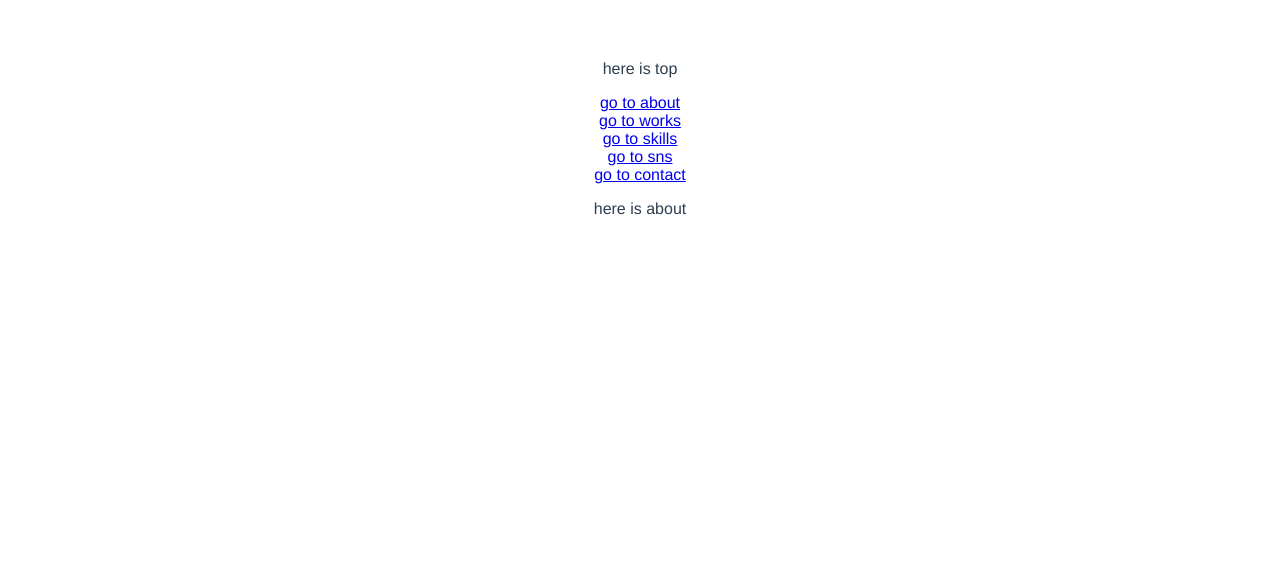
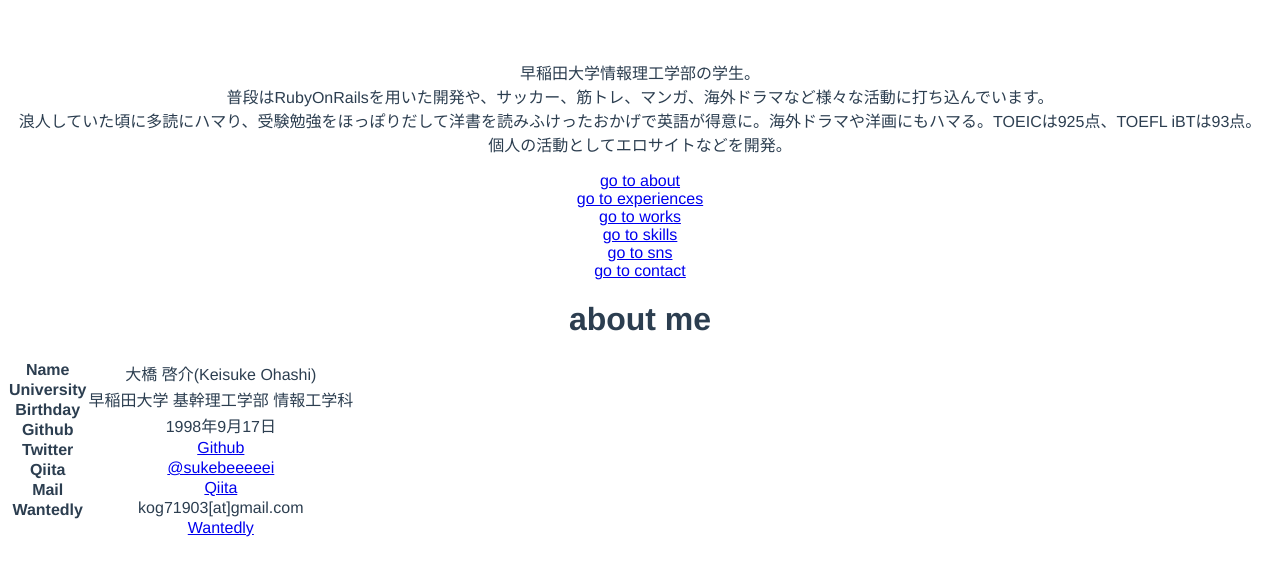
Before and after one commit to keisukee/portfolio, a Vue app: page /about in a window 1280 px wide. Shown: the top 576 px of the page. Built offline with nearby package versions, Linux system fonts and the light colour scheme.

Commit message:
Add description to each section.

```diff
--- a/index.html
+++ b/index.html
@@ -4,6 +4,7 @@
     <meta charset="utf-8">
     <meta name="viewport" content="width=device-width,initial-scale=1.0">
     <title>portfolio</title>
+    <link href="https://use.fontawesome.com/releases/v5.6.1/css/all.css" rel="stylesheet">
   </head>
   <body>
     <div id="app"></div>
--- a/src/App.vue
+++ b/src/App.vue
@@ -8,6 +8,7 @@
 <script>
 import top from './components/top.vue'
 import about from './components/about.vue'
+import experiences from './components/experiences.vue'
 import works from './components/works.vue'
 import skills from './components/skills.vue'
 import sns from './components/sns.vue'
--- a/src/components/about.vue
+++ b/src/components/about.vue
@@ -1,8 +1,40 @@
 <template>
   <div>
-    <p>
-      here is about
-    </p>
+    <h1>about me</h1>
+    <table>
+      <thead>
+        <tr>
+          <th>Name</th>
+          <th>University</th>
+          <th>Birthday</th>
+          <th>Github</th>
+          <th>Twitter</th>
+          <th>Qiita</th>
+          <th>Mail</th>
+          <th>Wantedly</th>
+        </tr>
+      </thead>
+      <tbody>
+        <tr>
+          <td>大橋 啓介(Keisuke Ohashi)</td>
+          <td>早稲田大学 基幹理工学部 情報工学科</td>
+          <td>1998年9月17日</td>
+          <td>
+            <a href="https://github.com/keisukee">Github</a>
+          </td>
+          <td>
+            <a href="https://twitter.com/sukebeeeeei">@sukebeeeeei</a>
+          </td>
+          <td>
+            <a href="https://qiita.com/sukebeeeee">Qiita</a>
+          </td>
+          <td>kog71903[at]gmail.com</td>
+          <td>
+            <a href="https://www.wantedly.com/users/67034394">Wantedly</a>
+          </td>
+        </tr>
+      </tbody>
+    </table>
   </div>
 </template>
 
@@ -10,4 +42,23 @@
 </script>
 
 <style>
+table{
+  display: flex;
+}
+thead{
+  display: flex;
+  flex-direction: column;
+
+}
+thead tr{
+  display: flex;
+  flex-direction: column;
+}
+tbody{
+  display: flex;
+}
+tbody tr{
+  display: flex;
+  flex-direction: column;
+}
 </style>
--- a/src/components/contact.vue
+++ b/src/components/contact.vue
@@ -1,8 +1,6 @@
 <template>
   <div>
-    <p>
-      here is contact
-    </p>
+    <p>ご連絡はkog71903[at]@gmail.comまで</p>
   </div>
 </template>
 
--- /dev/null
+++ b/src/components/experiences.vue
@@ -0,0 +1,43 @@
+<template>
+  <div>
+    <table>
+      <thead>
+        <tr>
+          <th>2018/08~2019/03</th>
+          <th>2019/06~now</th>
+        </tr>
+      </thead>
+      <tbody>
+        <tr>
+          <td>Favy</td>
+          <td>Follop</td>
+        </tr>
+      </tbody>
+    </table>
+  </div>
+</template>
+
+<script>
+</script>
+
+<style>
+table{
+  display: flex;
+}
+thead{
+  display: flex;
+  flex-direction: column;
+
+}
+thead tr{
+  display: flex;
+  flex-direction: column;
+}
+tbody{
+  display: flex;
+}
+tbody tr{
+  display: flex;
+  flex-direction: column;
+}
+</style>
--- a/src/components/skills.vue
+++ b/src/components/skills.vue
@@ -1,8 +1,49 @@
 <template>
   <div>
-    <p>
-      here is skills
-    </p>
+    <ul>
+      <ul>Ruby
+        <li>Ruby On Rails</li>
+        <li>Slim, Haml</li>
+        <li>Sass, Scss</li>
+      </ul>
+      <ul>HTML/CSS
+        <li>Bootstrap</li>
+        <li>BEM</li>
+      </ul>
+      <ul>JavaScript
+        <li>jQuery</li>
+        <li>Vue.js</li>
+      </ul>
+      <ul>C
+      </ul>
+      <ul>Java
+      </ul>
+      <ul>Python
+      </ul>
+      <ul>DB
+        <li>MySQL</li>
+        <li>PostgreSQL</li>
+        <li>Redis</li>
+      </ul>
+      <ul>インフラ
+        <li>Heroku</li>
+      </ul>
+      <ul>その他
+        <li>Docker</li>
+        <li>CircleCI</li>
+      </ul>
+      <ul>ツール
+        <li>Github</li>
+        <li>Slack</li>
+        <li>Adobe XD</li>
+        <li>Pivotal Tracker</li>
+      </ul>
+      <ul>趣味＆特技もろもろ
+        <li>英語（TOEIC 925点, TOEFL iBT 93点）</li>
+        <li>サッカー</li>
+        <li>筋トレ</li>
+      </ul>
+    </ul>
   </div>
 </template>
 
--- a/src/components/sns.vue
+++ b/src/components/sns.vue
@@ -1,8 +1,18 @@
 <template>
   <div>
-    <p>
-      here is sns
-    </p>
+    <a href="https://github.com/keisukee" target="_blank">
+      <i class="fab fa-github-square"></i>
+    </a>
+    <a href="https://qiita.com/sukebeeeee">
+      <img src="../assets/qiita-favicon.png" alt="Qiita" width=20 height=20>
+    </a>
+    <a href="https://twitter.com/sukebeeeeei">
+      <i class="fab fa-twitter-square"></i>
+    </a>
+    <a href="https://www.wantedly.com/users/67034394">
+      <img src="" alt="">
+      <img src="../assets/wantedly_mark.png" alt="Wantedly" width=20 height=20>
+    </a>
   </div>
 </template>
 
--- a/src/components/top.vue
+++ b/src/components/top.vue
@@ -1,13 +1,20 @@
 <template>
   <div>
-    <p>
-      here is top
+    <div class="description">
+      <p>早稲田大学情報理工学部の学生。<br>
+        普段はRubyOnRailsを用いた開発や、サッカー、筋トレ、マンガ、海外ドラマなど様々な活動に打ち込んでいます。<br>
+        浪人していた頃に多読にハマり、受験勉強をほっぽりだして洋書を読みふけったおかげで英語が得意に。海外ドラマや洋画にもハマる。TOEICは925点、TOEFL iBTは93点。<br>
+        個人の活動としてエロサイトなどを開発。<br>
       </p>
+    </div>
+    <nav>
       <router-link to="/about">go to about</router-link><br>
+      <router-link to="/experiences">go to experiences</router-link><br>
       <router-link to="/works">go to works</router-link><br>
       <router-link to="/skills">go to skills</router-link><br>
       <router-link to="/sns">go to sns</router-link><br>
       <router-link to="/contact">go to contact</router-link>
+    </nav>
   </div>
 </template>
 
--- a/src/components/works.vue
+++ b/src/components/works.vue
@@ -1,8 +1,23 @@
 <template>
   <div>
-    <p>
-      here are works
-    </p>
+    <ul>
+      <li>
+        <div>
+          <dl>
+            <dt>Nukistagram</dt>
+            <dd>エ○サイトです爆</dd>
+          </dl>
+        </div>
+      </li>
+      <li>
+        <div>
+          <dl>
+            <dt>Portfolio</dt>
+            <dd>ワイのポートフォリオ</dd>
+          </dl>
+        </div>
+      </li>
+    </ul>
   </div>
 </template>
 
--- a/src/router/index.js
+++ b/src/router/index.js
@@ -3,6 +3,7 @@ import Router from 'vue-router'
 
 import top from '@/components/top'
 import about from '@/components/about'
+import experiences from '@/components/experiences'
 import works from '@/components/works'
 import skills from '@/components/skills'
 import sns from '@/components/sns'
@@ -20,6 +21,10 @@ export default new Router({
     {
       path: '/about',
       component: about
+    },
+    {
+      path: '/experiences',
+      component: experiences
     },
     {
       path: '/works',
```
Also changed, not shown: src/assets/qiita-favicon.png (added), src/assets/wantedly_mark.png (added). Lines whose indentation alone changed are shown as unchanged.
